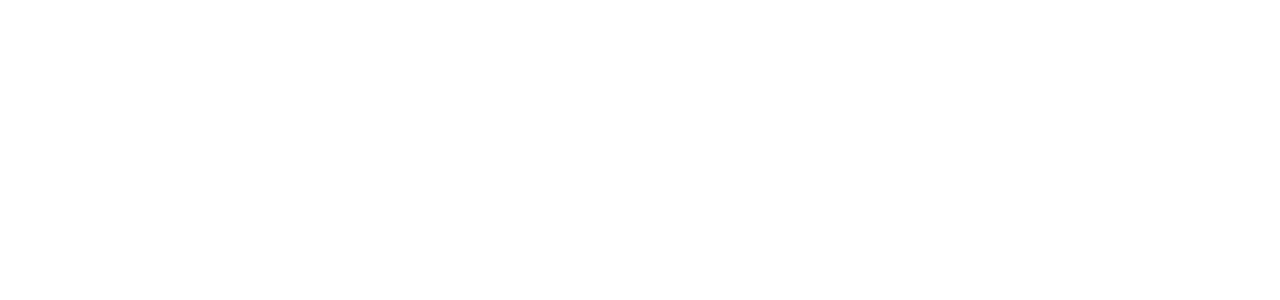
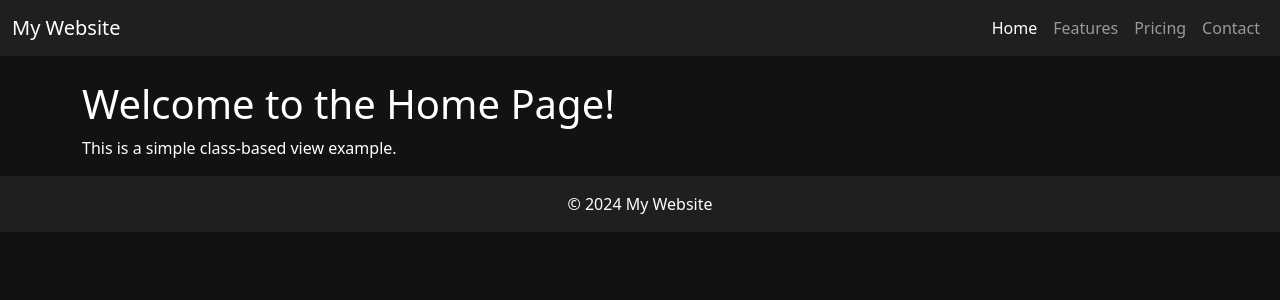
Before and after one commit to Honda249/car_license, a Django app: page /home/ in a window 1280 px wide. Before the commit the part shown is empty. Shown: the top 300 px of the page. Run offline with Django 5.2, Linux system fonts and the light colour scheme.

Commit message:
updating temolates and adding index view

```diff
--- a/car_license/base/templates/base/index.html
+++ b/car_license/base/templates/base/index.html
@@ -3,5 +3,6 @@
 {% block title %}Home{% endblock %}
 
 {% block content %}
-
+    <h1>Welcome to the Home Page!</h1>
+    <p>This is a simple class-based view example.</p>
 {% endblock %}
--- a/car_license/base/views/indexView.py
+++ b/car_license/base/views/indexView.py
@@ -5,4 +5,10 @@ from django.views.generic import TemplateView
 # Create your views here.
 
 class HomePageView(TemplateView):
-    template_name = 'base/index.html'
+    template_name = 'base/index.html'  # Specify the template you want to render
+
+    # Optionally, you can override the get_context_data method to pass context to the template
+    def get_context_data(self, **kwargs):
+        context = super().get_context_data(**kwargs)
+        context['title'] = 'Home Page'  # Example of adding a variable to the context
+        return context
--- a/car_license/car_license/settings.py
+++ b/car_license/car_license/settings.py
@@ -119,6 +119,10 @@ USE_TZ = True
 
 STATIC_URL = 'static/'
 
+STATICFILES_DIRS = [
+    BASE_DIR / "static",
+]
+
 # Default primary key field type
 # https://docs.djangoproject.com/en/5.1/ref/settings/#default-auto-field
 
--- a/car_license/templates/layout.html
+++ b/car_license/templates/layout.html
@@ -1,17 +1,66 @@
 <!DOCTYPE html>
-<html>
+<html lang="en">
 <head>
+    <meta charset="UTF-8">
+    <meta name="viewport" content="width=device-width, initial-scale=1.0">
     <title>{% block title %}My Website{% endblock %}</title>
-    <style>
+
+    {% load static %}
+
+    <!-- Bootstrap CSS -->
+    <link href="https://cdn.jsdelivr.net/npm/bootstrap@5.3.3/dist/css/bootstrap.min.css" rel="stylesheet" integrity="sha384-QWTKZyjpPEjISv5WaRU9OFeRpok6YctnYmDr5pNlyT2bRjXh0JMhjY6hW+ALEwIH" crossorigin="anonymous">
+    <script src="https://cdn.jsdelivr.net/npm/bootstrap@5.3.3/dist/js/bootstrap.bundle.min.js" integrity="sha384-YvpcrYf0tY3lHB60NNkmXc5s9fDVZLESaAA55NDzOxhy9GkcIdslK1eN7N6jIeHz" crossorigin="anonymous"></script>    <style>
+        body {
+            background-color: #121212;
+            color: #ffffff;
+        }
+        .navbar, .footer {
+            background-color: #1f1f1f;
+        }
     </style>
 </head>
 <body>
+    <!-- Navbar -->
+    <nav class="navbar navbar-expand-lg navbar-dark">
+        <div class="container-fluid">
+            <a class="navbar-brand" href="#">My Website</a>
+            <button class="navbar-toggler" type="button" data-bs-toggle="collapse" data-bs-target="#navbarNav" aria-controls="navbarNav" aria-expanded="false" aria-label="Toggle navigation">
+                <span class="navbar-toggler-icon"></span>
+            </button>
+            <div class="collapse navbar-collapse" id="navbarNav">
+                <ul class="navbar-nav ms-auto">
+                    <li class="nav-item">
+                        <a class="nav-link active" href="#">Home</a>
+                    </li>
+                    <li class="nav-item">
+                        <a class="nav-link" href="#">Features</a>
+                    </li>
+                    <li class="nav-item">
+                        <a class="nav-link" href="#">Pricing</a>
+                    </li>
+                    <li class="nav-item">
+                        <a class="nav-link" href="#">Contact</a>
+                    </li>
+                </ul>
+            </div>
+        </div>
+    </nav>
 
-
+    <!-- Main Content -->
+    <div class="container mt-4">
         {% block content %}
         {% endblock %}
     </div>
 
+    <!-- Footer -->
+    <footer class="footer mt-auto py-3">
+        <div class="container text-center">
+            <span class="text-gray">&copy; 2024 My Website</span>
+        </div>
+    </footer>
 
+    <!-- Bootstrap JS and dependencies -->
+    <script src="https://cdn.jsdelivr.net/npm/@popperjs/core@2.11.8/dist/umd/popper.min.js" integrity="sha384-I7E8VVD/ismYTF4hNIPjVp/Zjvgyol6VFvRkX/vR+Vc4jQkC+hVqc2pM8ODewa9r" crossorigin="anonymous"></script>
+    <script src="https://cdn.jsdelivr.net/npm/bootstrap@5.3.3/dist/js/bootstrap.min.js" integrity="sha384-0pUGZvbkm6XF6gxjEnlmuGrJXVbNuzT9qBBavbLwCsOGabYfZo0T0to5eqruptLy" crossorigin="anonymous"></script>
 </body>
 </html>
```
